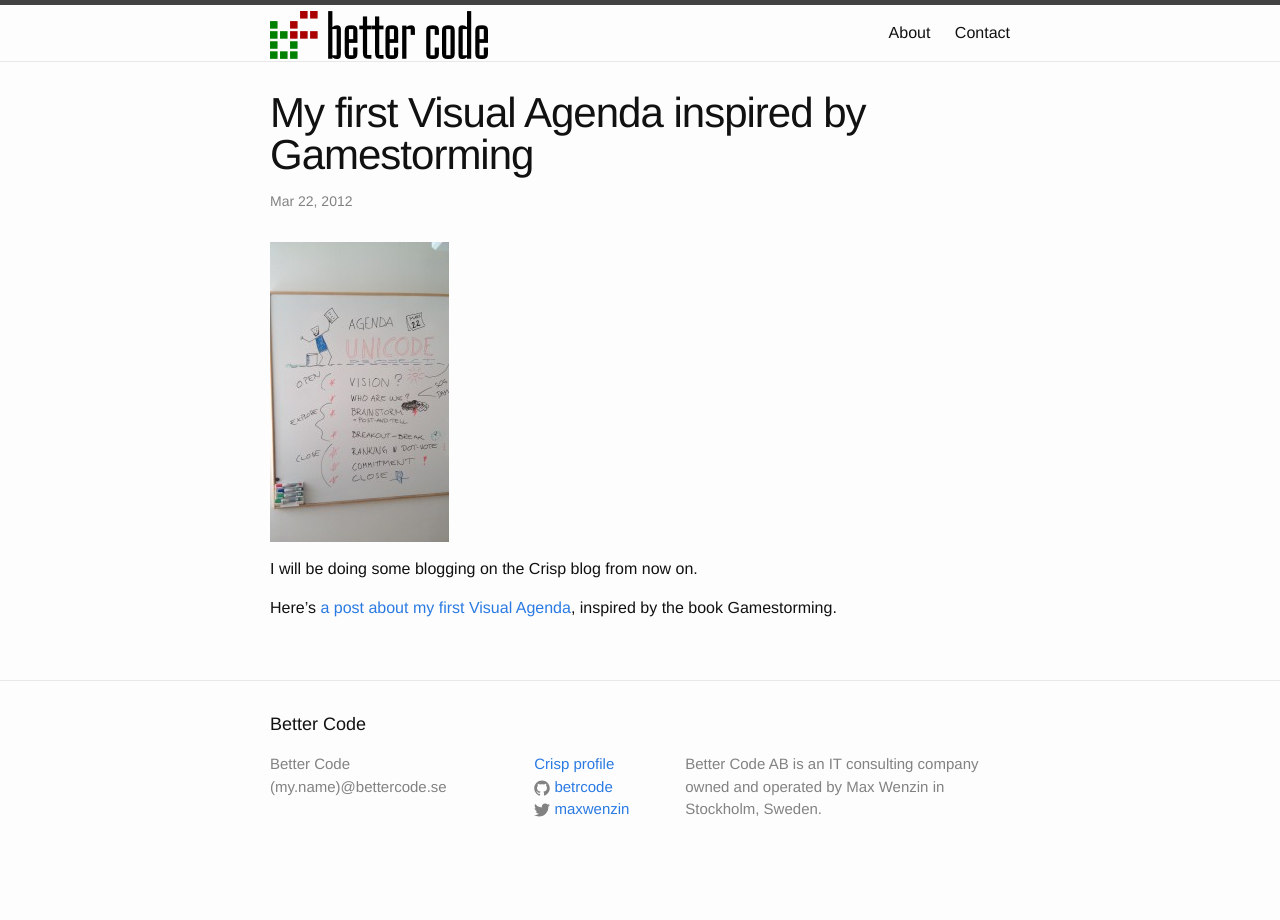
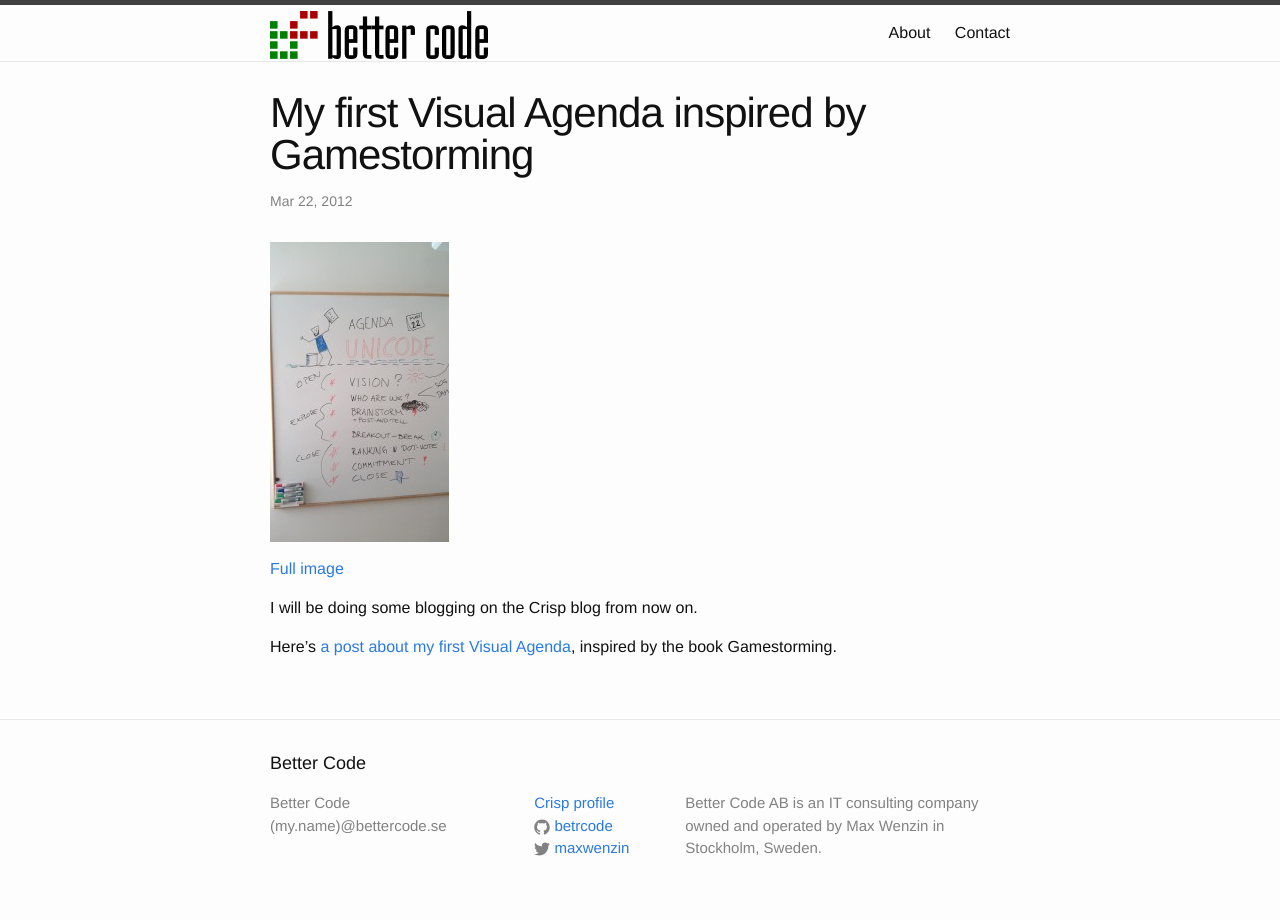
Before and after one commit to betrcode/betrcode.github.io, a Jekyll site: the page built from _posts/2012-03-22-my-first-visual-agenda-inspired-by-gamestorming.md, in a window 1280 px wide. Built offline with Jekyll 4.4.1, drawn with Linux system fonts in a browser that asks for light colours.

Commit message:
Added bigger image for visual agenda

```diff
--- a/_posts/2012-03-22-my-first-visual-agenda-inspired-by-gamestorming.md
+++ b/_posts/2012-03-22-my-first-visual-agenda-inspired-by-gamestorming.md
@@ -7,6 +7,8 @@
 
 ![Visual Agenda by Max Wenzin](/images/gamestorming-visual-agenda-by-max-wenzin-179x300.jpg)
 
+[Full image](/images/gamestorming-visual-agenda-by-max-wenzin.jpg)
+
 I will be doing some blogging on the Crisp blog from now on.
 
 Here’s [a post about my first Visual Agenda](http://blog.crisp.se/2012/03/22/maxwenzin/my-first-visual-agenda), inspired by the book Gamestorming.
```
Also changed, not shown: images/gamestorming-visual-agenda-by-max-wenzin.jpg (added).
